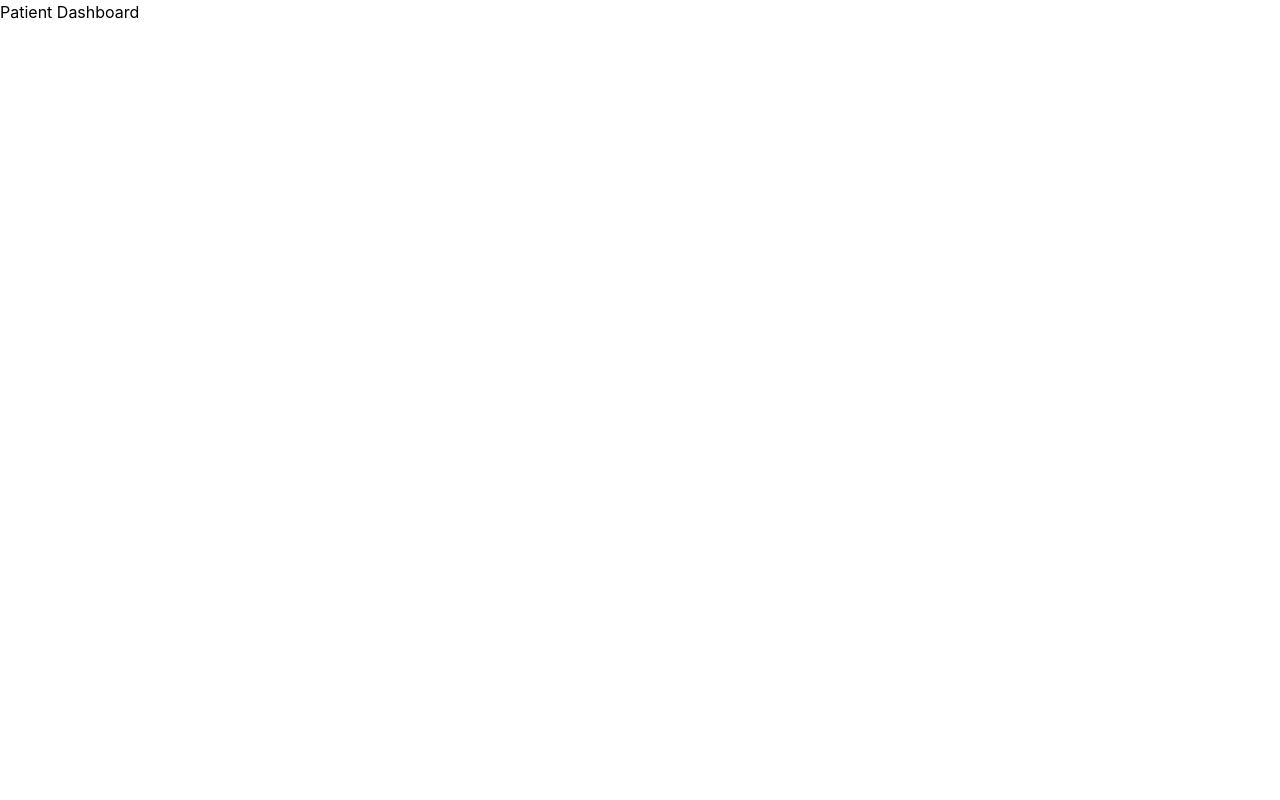
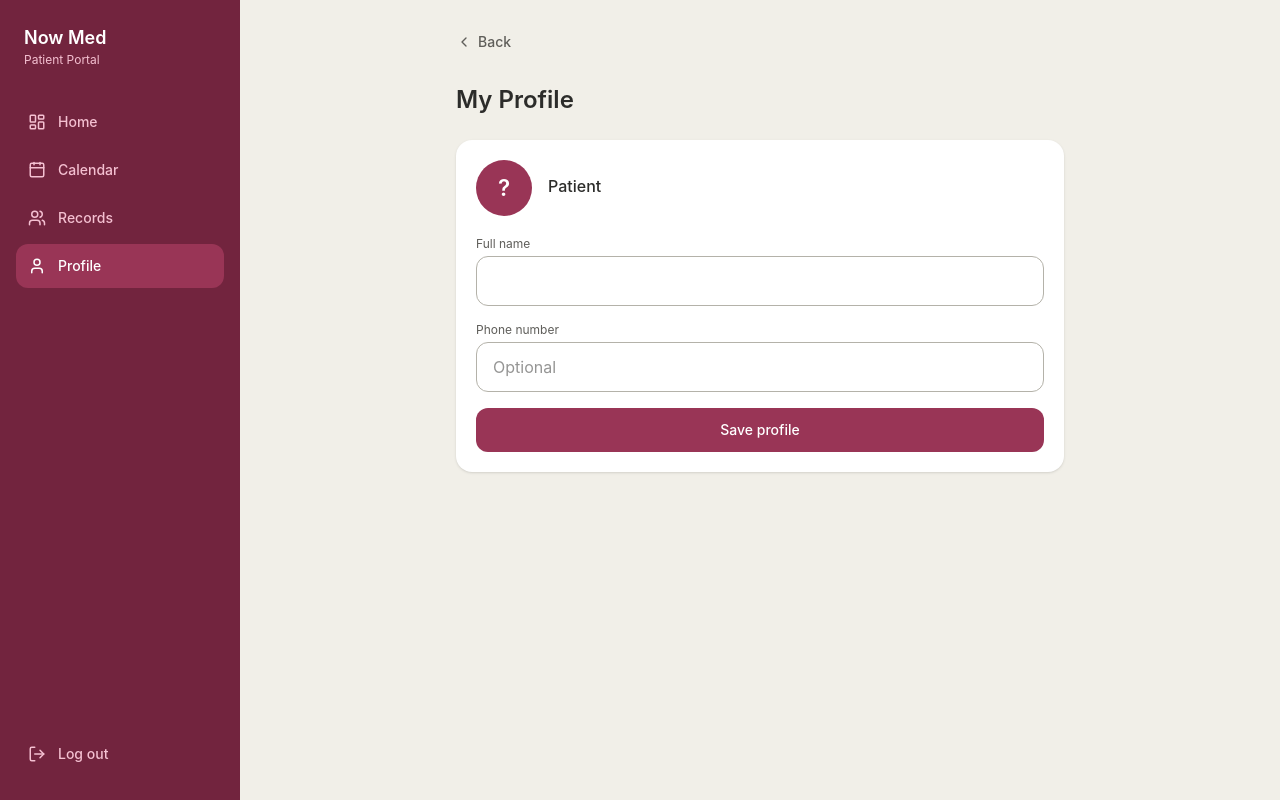
Before and after one commit to spacegirl298/Now_Med, a React (Vite) app: page /patient/profile in a window 1280 px wide. Built offline with nearby package versions, Linux system fonts and the light colour scheme; no server answers.

Commit message:
Fixing profiles

```diff
--- a/src/pages/patient/PatientProfile.jsx
+++ b/src/pages/patient/PatientProfile.jsx
@@ -1,3 +1,115 @@
+// Patient's own profile: editable name/phone, plus read-only signup info
+// captured at registration.
+import { useEffect, useState } from 'react'
+import { useAuth } from '../../context/AuthContext'
+import { updateUserProfile, getUserById } from '../../firebase/firestore'
+import PatientLayout from './PatientLayout'
+import BackButton from '../../components/BackButton'
+import Card from '../../components/Card'
+import Avatar from '../../components/Avatar'
+import Button from '../../components/Button'
+import { isValidName, isValidPhone } from '../../utils/validators'
+
 export default function PatientProfile() {
-  return <div>Patient Dashboard</div>
+  const { currentUser, userRole, userName, logout } = useAuth()
+
+  const [name, setName] = useState('')
+  const [phone, setPhone] = useState('')
+  const [signupInfo, setSignupInfo] = useState(null) // idNumber/idType
+  const [savingProfile, setSavingProfile] = useState(false)
+  const [profileMessage, setProfileMessage] = useState('')
+
+  useEffect(() => {
+    if (!currentUser) return
+
+    // currentUser.displayName is only set from this point forward for newly
+    // registered accounts — userName (from the Firestore user doc, via
+    // AuthContext) is the reliable source for everyone, including accounts
+    // created before that fix.
+    setName(currentUser.displayName || userName || '') // eslint-disable-line react-hooks/set-state-in-effect -- syncing local form state from the auth user
+
+    getUserById(currentUser.uid).then(data => {
+      if (!data) return
+      setPhone(data.phone || '')
+      setSignupInfo({
+        idNumber: data.idNumber || '',
+        idType: data.idType || '',
+        email: data.email || currentUser.email || '',
+      })
+    })
+  }, [currentUser, userName])
+
+  async function handleSaveProfile() {
+    setProfileMessage('')
+    if (!isValidName(name)) return setProfileMessage('Please enter a valid name.')
+    if (!isValidPhone(phone)) return setProfileMessage('Please enter a valid phone number.')
+
+    setSavingProfile(true)
+    try {
+      await updateUserProfile(currentUser.uid, { name, phone })
+      setProfileMessage('Profile updated.')
+    } catch {
+      setProfileMessage('Could not save your profile. Please try again.')
+    }
+    setSavingProfile(false)
+  }
+
+  return (
+    <PatientLayout>
+      <div className="p-6 md:p-8 max-w-2xl mx-auto flex flex-col gap-6">
+        <BackButton />
+        <h1 className="text-2xl font-semibold text-ink -mt-2">My Profile</h1>
+
+        <Card>
+          <div className="flex items-center gap-4 mb-5">
+            <Avatar name={name || currentUser?.email} size={56} />
+            <div>
+              <p className="font-medium text-ink">{name || 'Patient'}</p>
+              <p className="text-sm text-slate">{currentUser?.email}</p>
+              <p className="text-xs text-slate capitalize mt-1">{userRole}</p>
+            </div>
+          </div>
+
+          {signupInfo && (
+            <div className="grid grid-cols-2 gap-3 mb-5 text-sm">
+              <div className="bg-mist rounded-xl px-3 py-2">
+                <p className="text-xs text-slate">ID / passport number</p>
+                <p className="text-ink">{signupInfo.idNumber || '—'}</p>
+              </div>
+              <div className="bg-mist rounded-xl px-3 py-2">
+                <p className="text-xs text-slate">ID type</p>
+                <p className="text-ink">
+                  {signupInfo.idType === 'sa_id' ? 'SA ID' : signupInfo.idType === 'passport' ? 'Passport' : '—'}
+                </p>
+              </div>
+            </div>
+          )}
+
+          <div className="flex flex-col gap-4">
+            <div>
+              <label className="text-xs text-slate mb-1 block">Full name</label>
+              <input
+                value={name}
+                onChange={e => setName(e.target.value)}
+                className="w-full border border-stone rounded-xl px-4 py-3 text-ink focus:border-rose focus:outline-none"
+              />
+            </div>
+            <div>
+              <label className="text-xs text-slate mb-1 block">Phone number</label>
+              <input
+                value={phone}
+                onChange={e => setPhone(e.target.value)}
+                placeholder="Optional"
+                className="w-full border border-stone rounded-xl px-4 py-3 text-ink focus:border-rose focus:outline-none"
+              />
+            </div>
+            {profileMessage && <p className="text-sm text-slate">{profileMessage}</p>}
+            <Button onClick={handleSaveProfile} disabled={savingProfile}>
+              {savingProfile ? 'Saving...' : 'Save profile'}
+            </Button>
+          </div>
+        </Card>
+      </div>
+    </PatientLayout>
+  )
 }
--- a/src/pages/secretary/SecretaryProfile.jsx
+++ b/src/pages/secretary/SecretaryProfile.jsx
@@ -14,7 +14,7 @@ export default function SecretaryProfile() {
 
   const [name, setName] = useState('')
   const [phone, setPhone] = useState('')
-  const [signupInfo, setSignupInfo] = useState(null) // idNumber/idType/practiceCode captured at sign up
+  const [signupInfo, setSignupInfo] = useState(null) // idNumber/idType
   const [savingProfile, setSavingProfile] = useState(false)
   const [profileMessage, setProfileMessage] = useState('')
 
@@ -37,7 +37,6 @@ export default function SecretaryProfile() {
       setSignupInfo({
         idNumber: data.idNumber || '',
         idType: data.idType || '',
-        practiceCode: data.practiceCode || '',
         email: data.email || currentUser.email || '',
       })
     })
@@ -69,9 +68,6 @@ export default function SecretaryProfile() {
       await saveDoctorProfile(doctor)
       setDoctorMessage('Doctor profile saved.')
     } catch (error) {
-      // If this logs "permission-denied", your Firestore security rules
-      // don't allow the "practice" collection to be written by secretaries —
-      // that's the most common reason this save silently fails.
       console.error('Could not save doctor profile:', error)
       setDoctorMessage('Could not save the doctor profile. Please try again.')
     }
@@ -106,10 +102,7 @@ export default function SecretaryProfile() {
                   {signupInfo.idType === 'sa_id' ? 'SA ID' : signupInfo.idType === 'passport' ? 'Passport' : '—'}
                 </p>
               </div>
-              <div className="bg-mist rounded-xl px-3 py-2 col-span-2">
-                <p className="text-xs text-slate">Practice code</p>
-                <p className="text-ink">{signupInfo.practiceCode || '—'}</p>
-              </div>
+
             </div>
           )}
 
```
